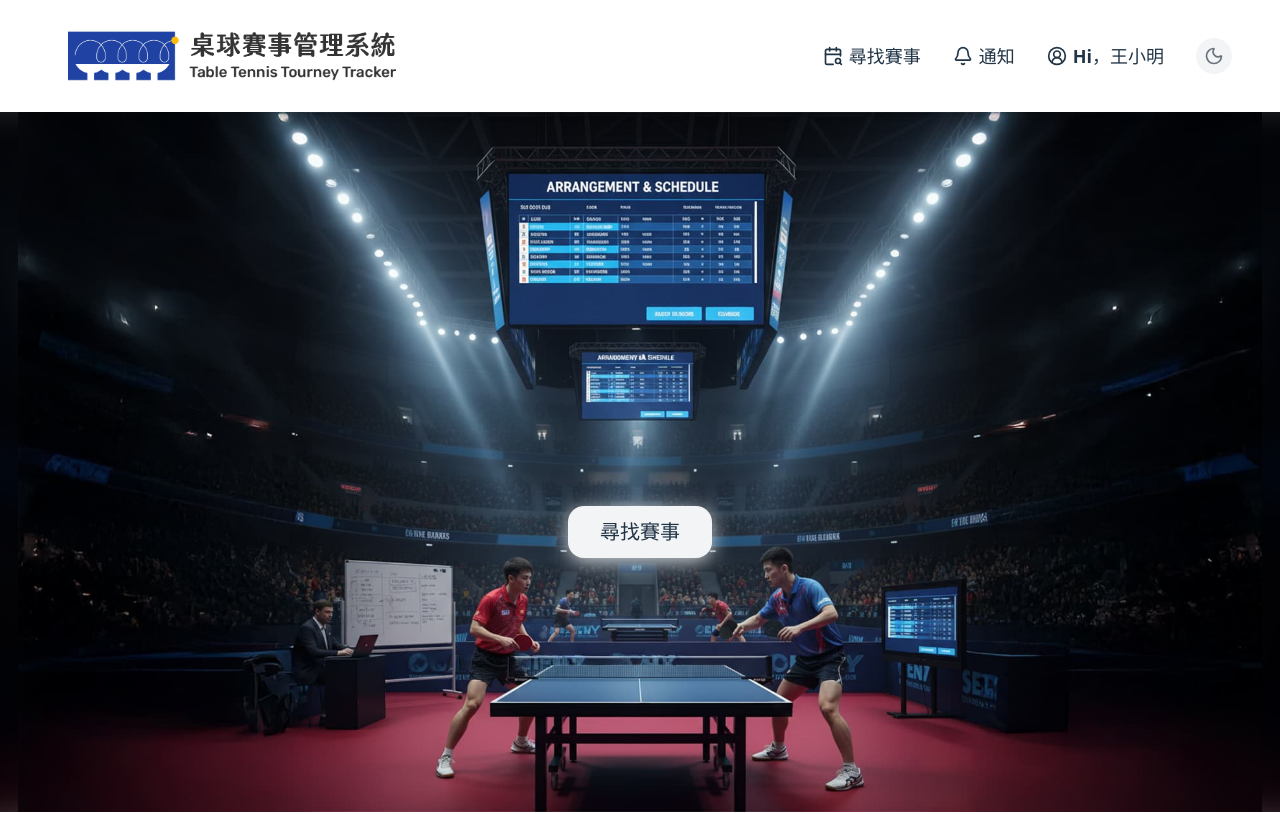
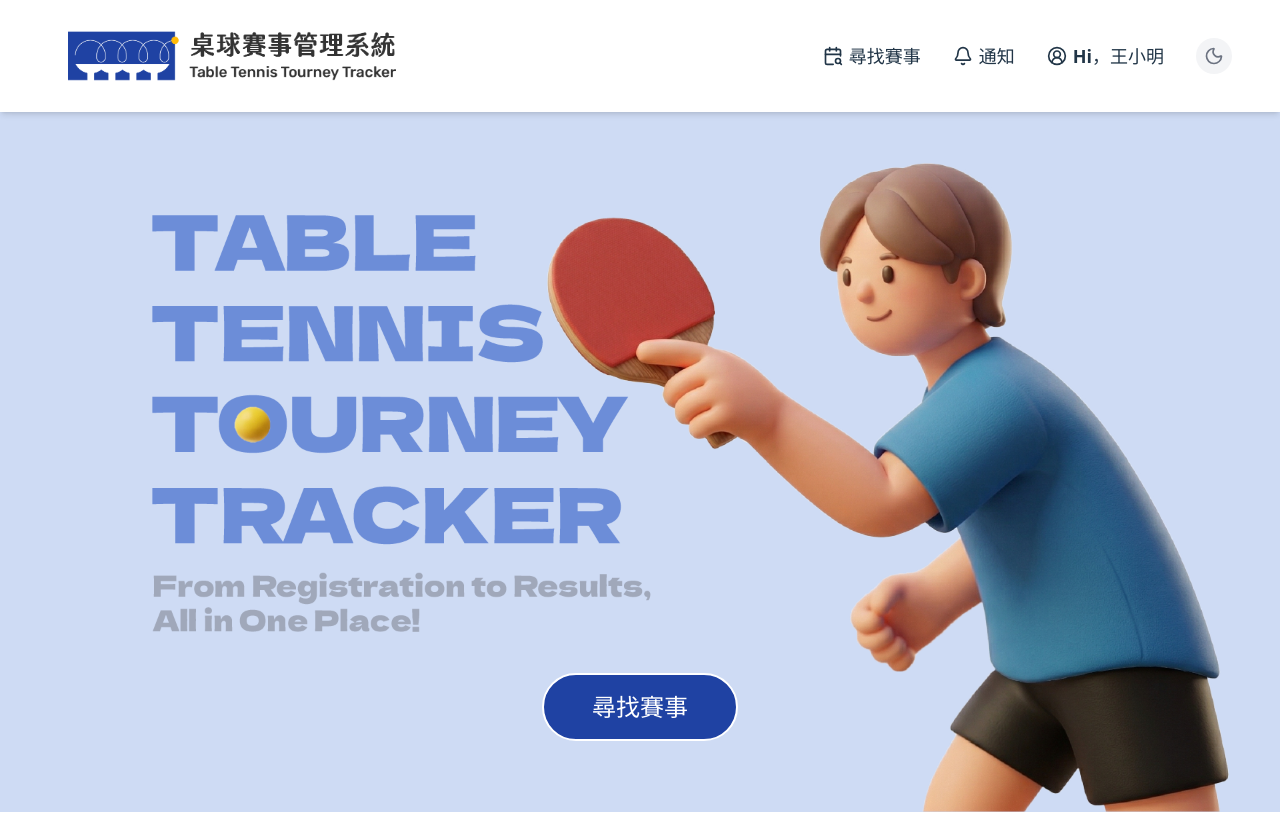
Before and after one commit to comea22/Nexus_frontend, a React (Vite) app: page / in a window 1280 px wide. Shown: the top 814 px of the page. Built offline with nearby package versions, Linux system fonts and the light colour scheme.

Commit message:
feat: 新增首頁圖片與按鈕

```diff
--- a/src/pages/Home.jsx
+++ b/src/pages/Home.jsx
@@ -17,19 +17,19 @@ function Home() {
   return (
     <main>
       <div className="relative h-[400px] md:h-[700px] overflow-hidden">
-        {/* 模糊背景 (桌面版才顯示) */}
+        {/* 底層：banner */}
         <img
-          src="/main.jpg"
-          alt=""
-          className="hidden md:block absolute inset-0 w-full h-full object-cover blur-xl scale-110"
+          src="/banner.webp"
+          alt="Banner"
+          className="absolute inset-0 w-full h-full object-cover"
         />
-        {/* 主圖：手機版 cover 填滿，桌面版 contain 正常比例 */}
+        {/* 上層：player */}
         <img
-          src="/main.jpg"
+          src="/player.webp"
           alt="首頁圖片"
-          className="relative w-full h-full object-cover md:object-contain md:w-auto md:mx-auto"
+          className="relative w-full h-full object-cover md:object-contain md:w-auto md:mx-auto md:translate-x-60"
         />
-        <button className="absolute top-3/5 left-1/2 -translate-x-1/2 -translate-y-1/2 bg-bg-secondary px-5 py-2 md:px-8 md:py-3 rounded-xl md:rounded-2xl text-base md:text-xl font-semibold shadow-[0_4px_20px_rgba(255,255,255,0.8)] hover:opacity-80 hover:-translate-y-[calc(50%+4px)] transition-transform cursor-pointer">
+        <button className="absolute top-[85%] left-1/2 -translate-x-1/2 -translate-y-1/2 bg-primary text-white border-2 border-white px-8 py-3 md:px-12 md:py-4 rounded-full text-lg md:text-2xl font-semibold hover:opacity-80 transition-opacity cursor-pointer">
           尋找賽事
         </button>
       </div>
```
Also changed, not shown: public/banner.webp (added), public/player.webp (added).
